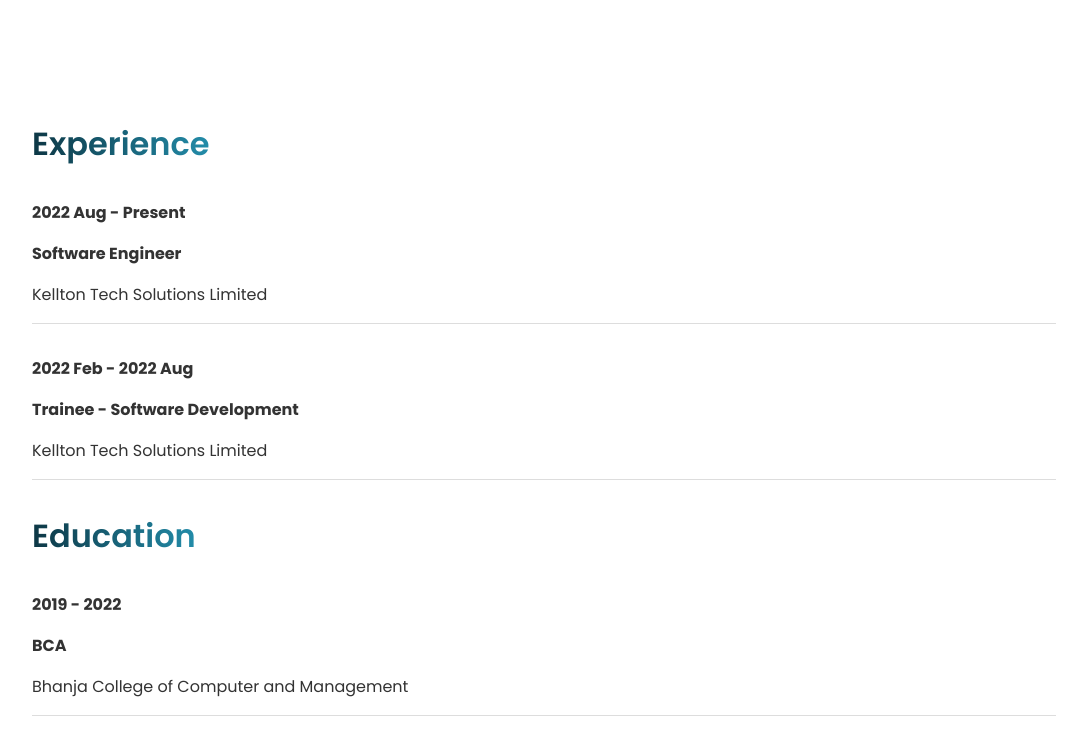
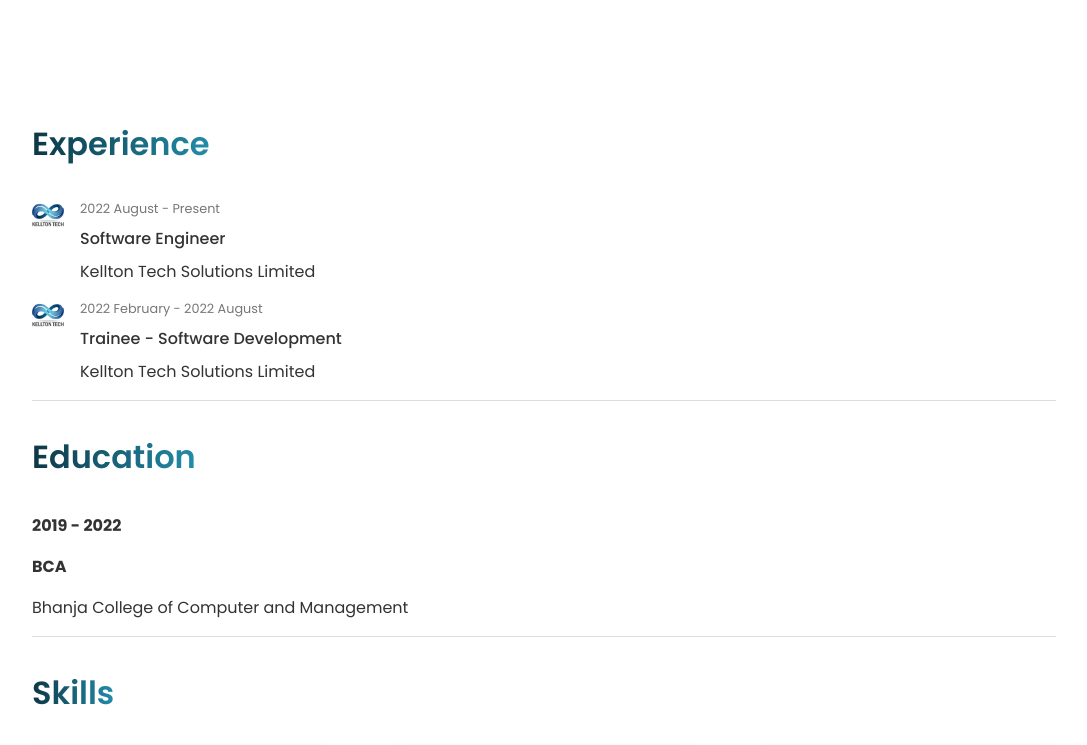
Before and after one commit to dasurahul/portfolio, a plain HTML site: page index.html in a window 1280 px wide. Shown: the part 1480-2225 px from the top of the page, without its empty margins (96-1183 px from the left). Drawn offline with nearby package versions, Linux system fonts and the light colour scheme.

Commit message:
fixed experience

```diff
--- a/app.js
+++ b/app.js
@@ -5,6 +5,20 @@
 const pinCode = "761126";
 const emailAddress = "dasurahul598@gmail.com";
 const phoneNumber = "+91 9337 086 565";
+const experiences = [
+  {
+    image: "images/kellton.png",
+    time: "2022 August - Present",
+    title: "Software Engineer",
+    company: "Kellton Tech Solutions Limited",
+  },
+  {
+    image: "images/kellton.png",
+    time: "2022 February - 2022 August",
+    title: "Trainee - Software Development",
+    company: "Kellton Tech Solutions Limited",
+  },
+];
 const educations = [
   {
     year: "2019 - 2022",
@@ -12,18 +26,7 @@
     college: "Bhanja College of Computer and Management",
   },
 ];
-const experiences = [
-  {
-    year: "2022 Aug - Present",
-    name: "Software Engineer",
-    at: "Kellton Tech Solutions Limited",
-  },
-  {
-    year: "2022 Feb - 2022 Aug",
-    name: "Trainee - Software Development",
-    at: "Kellton Tech Solutions Limited",
-  },
-];
+
 const skills = [
   {
     name: "HTML",
@@ -174,6 +177,24 @@
   eachPlace.innerHTML = phoneNumber;
 });
 
+experiences.forEach((experience) => {
+  const experienceContainer = document.createElement("div");
+  experienceContainer.classList.add("experience");
+  const image = document.createElement("img");
+  image.src = experience.image;
+  image.alt = experience.company;
+  const container = document.createElement("div");
+  const time = document.createElement("div");
+  time.innerText = experience.time;
+  const title = document.createElement("div");
+  title.innerText = experience.title;
+  const company = document.createElement("div");
+  company.innerText = experience.company;
+  container.append(time, title, company);
+  experienceContainer.append(image, container);
+  experiencesContainer.append(experienceContainer);
+});
+
 educations.forEach((education) => {
   const educationDiv = document.createElement("div");
   educationDiv.classList.add("education");
@@ -186,20 +207,6 @@
   universityDiv.innerHTML = education.college;
   educationDiv.append(yearDiv, nameDiv, universityDiv);
   educationsContainer.append(educationDiv);
-});
-
-experiences.forEach((experience) => {
-  const experienceDiv = document.createElement("div");
-  experienceDiv.classList.add("experience");
-  const yearDiv = document.createElement("div");
-  yearDiv.innerHTML = "<strong>" + experience.year + "</strong>";
-  const nameDiv = document.createElement("div");
-  nameDiv.innerHTML = "<strong>" + experience.name + "</strong>";
-  const atDiv = document.createElement("div");
-  atDiv.classList.add("gray");
-  atDiv.innerHTML = experience.at;
-  experienceDiv.append(yearDiv, nameDiv, atDiv);
-  experiencesContainer.append(experienceDiv);
 });
 
 skills.forEach((skill) => {
--- a/index.html
+++ b/index.html
@@ -96,25 +96,27 @@
             </div>
         </div>
         <div class="resume" id="resume">
-            <div class="experiences" data-aos="fade-up">
+            <div data-aos="fade-up">
                 <h2 class="secondary-heading">Experience</h2>
+                <div class="experiences">
                 </div>
-            <div class="educations" data-aos="fade-up">
+                <div class="educations">
                     <h2 class="secondary-heading">Education</h2>
                 </div>
-            <div data-aos="fade-up">
+                <div>
                     <h2 class="secondary-heading">Skills</h2>
                     <div class="skills">
                     </div>
                 </div>
-            <div data-aos="fade-up">
+                <div>
                     <h2 class="secondary-heading">Badges</h2>
                     <div class="badges">
                     </div>
                 </div>
-            <div data-aos="fade-up">
+                <div>
                     <h2 class="secondary-heading">Achievements</h2>
                     <div class="achievements">
+                    </div>
                 </div>
             </div>
         </div>
--- a/style.css
+++ b/style.css
@@ -316,8 +316,36 @@
   min-height: 100vh;
 }
 
-.resume h2 {
+.experiences {
+  display: flex;
+  flex-direction: column;
+  gap: 1rem;
+  padding-bottom: 1rem;
+  border-bottom: 0.05rem solid var(--light-gray-color);
   margin-bottom: 2rem;
+}
+
+.experience {
+  display: flex;
+  align-items: flex-start;
+  gap: 1rem;
+}
+
+.experience img {
+  max-width: 2rem;
+}
+
+.experience > div > div:not(:last-child) {
+  margin-bottom: 0.5rem;
+}
+
+.experience > div > div:nth-child(1) {
+  color: var(--gray-color);
+  font-size: 0.8rem;
+}
+
+.experience > div > div:nth-child(2) {
+  font-weight: 500;
 }
 
 .education {
@@ -327,16 +355,6 @@
 }
 
 .education > *:not(:last-child) {
-  margin-bottom: 1rem;
-}
-
-.experience {
-  padding-bottom: 1rem;
-  border-bottom: 0.05rem solid var(--light-gray-color);
-  margin-bottom: 2rem;
-}
-
-.experience > *:not(:last-child) {
   margin-bottom: 1rem;
 }
 
```
Also changed, not shown: images/kellton.png (added). Lines whose indentation alone changed are shown as unchanged.
